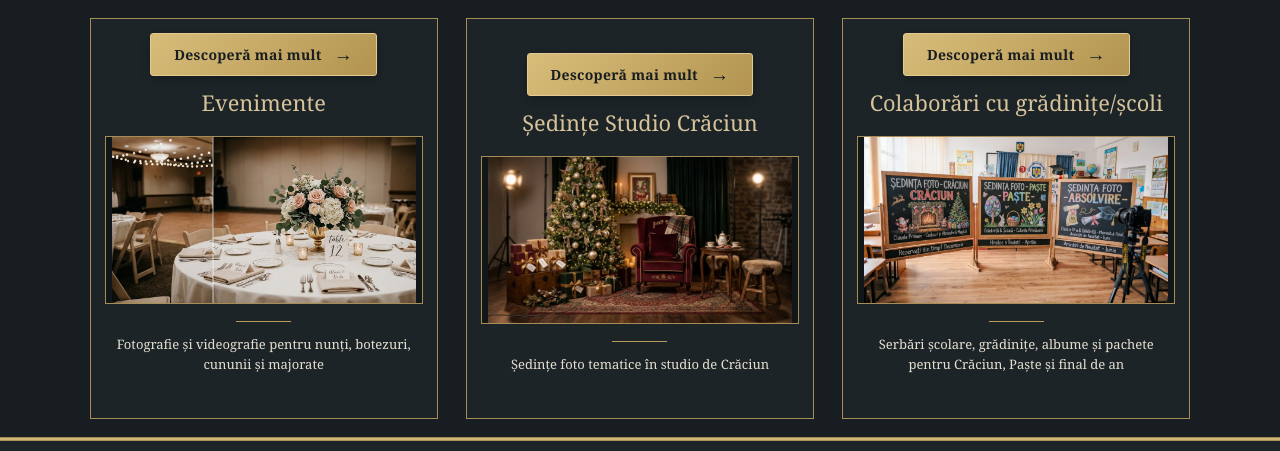
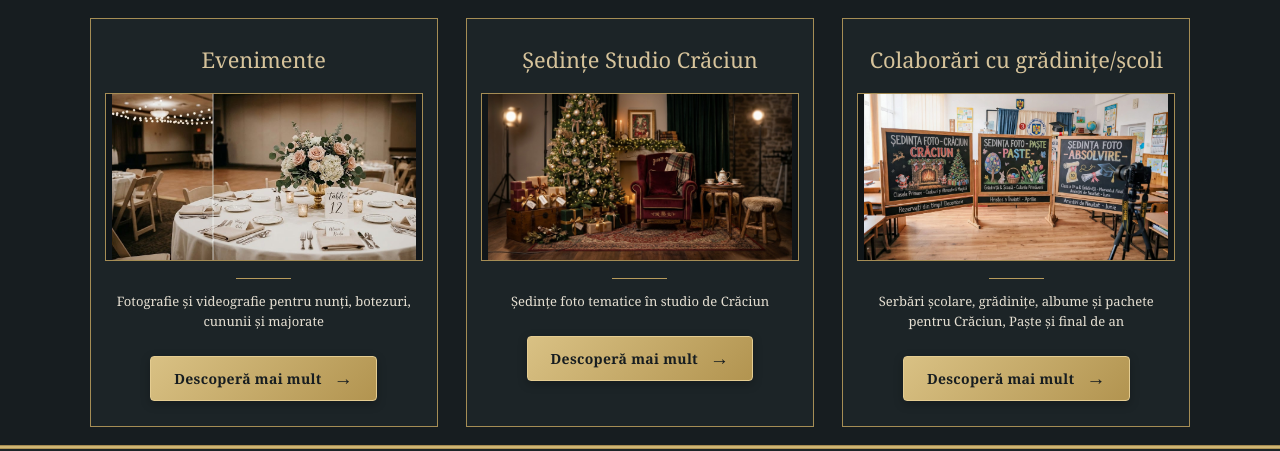
Before and after one commit to imadev-ro/L-A-PHOTOGRAPHY, a plain HTML site: page index.html in a window 1280 px wide. Shown: the part 328-779 px from the top of the page. Drawn offline with Linux system fonts and the light colour scheme.

Commit message:
Update style.css

```diff
--- a/style.css
+++ b/style.css
@@ -948,40 +948,51 @@ body {
     }
 }
 
+
 /* ==========================================
    BUTOANE DESCOPERA MAI MULT
    ========================================== */
 
-.service-button {
+.service-box .service-button,
+.service-box .service-button:link,
+.service-box .service-button:visited {
+    order: 5;
+
     display: inline-flex;
     align-items: center;
     justify-content: center;
+    align-self: center;
+
     gap: 12px;
 
-    margin-top: auto;
-    padding: 11px 23px;
+    width: auto;
+    min-width: 190px;
 
-    min-width: 185px;
+    margin: 12px auto 5px;
+    padding: 12px 23px;
 
     background: linear-gradient(
         135deg,
-        #d8bd7a,
+        #d9c184,
         #b29450
     );
 
-    border: 1px solid #e2ca91;
-    border-radius: 3px;
+    border: 1px solid #e4cc91;
+    border-radius: 4px;
 
-    color: #171d20;
+    color: #171d20 !important;
 
     font-family: Georgia, serif;
     font-size: 14px;
     font-weight: bold;
 
-    text-decoration: none;
+    text-decoration: none !important;
+    text-align: center;
     letter-spacing: 0.3px;
 
-    box-shadow: 0 3px 10px rgba(0, 0, 0, 0.22);
+    box-shadow: 0 3px 10px rgba(0, 0, 0, 0.25);
+
+    cursor: pointer;
 
     transition:
         background 0.3s ease,
@@ -991,39 +1002,48 @@ body {
         box-shadow 0.3s ease;
 }
 
-.service-button span {
+.service-box .service-button span {
+    color: #171d20;
     font-size: 19px;
     line-height: 1;
 
     transition: transform 0.3s ease;
 }
 
-.service-button:hover {
+/* EFECT LA TRECEREA MOUSE-ULUI */
+
+.service-box .service-button:hover {
     background: linear-gradient(
         135deg,
-        #ead49c,
+        #f0dca9,
         #c5a45e
     );
 
-    color: #111619;
+    color: #111619 !important;
 
     border-color: #f0dca9;
 
+    text-decoration: none !important;
+
     transform: translateY(-3px);
 
-    box-shadow: 0 6px 16px rgba(0, 0, 0, 0.3);
+    box-shadow: 0 7px 17px rgba(0, 0, 0, 0.35);
 }
 
-.service-button:hover span {
-    transform: translateX(4px);
+.service-box .service-button:hover span {
+    transform: translateX(5px);
 }
 
-.service-button:focus-visible {
+/* FOCUS */
+
+.service-box .service-button:focus-visible {
     outline: 2px solid #ead49c;
     outline-offset: 4px;
 }
 
-.service-button:active {
+/* CLICK */
+
+.service-box .service-button:active {
     transform: translateY(-1px);
 }
 
@@ -1034,13 +1054,13 @@ body {
 }
 
 .service-box p {
-    margin-bottom: 16px;
+    margin-bottom: 5px;
 }
 
 /* TELEFOANE */
 
 @media (max-width: 520px) {
-    .service-button {
+    .service-box .service-button {
         min-width: 195px;
         padding: 12px 22px;
         font-size: 14px;
```
